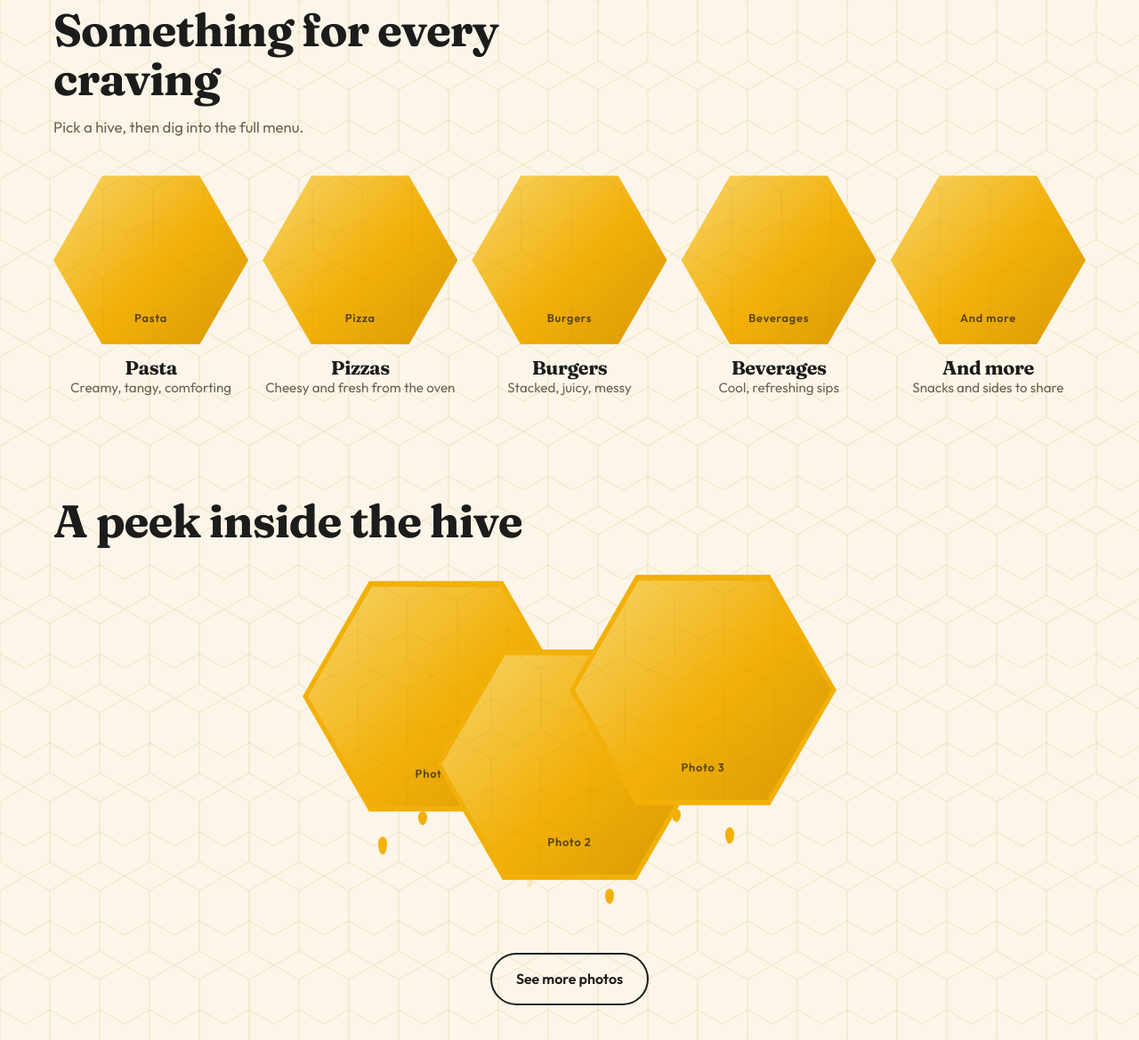
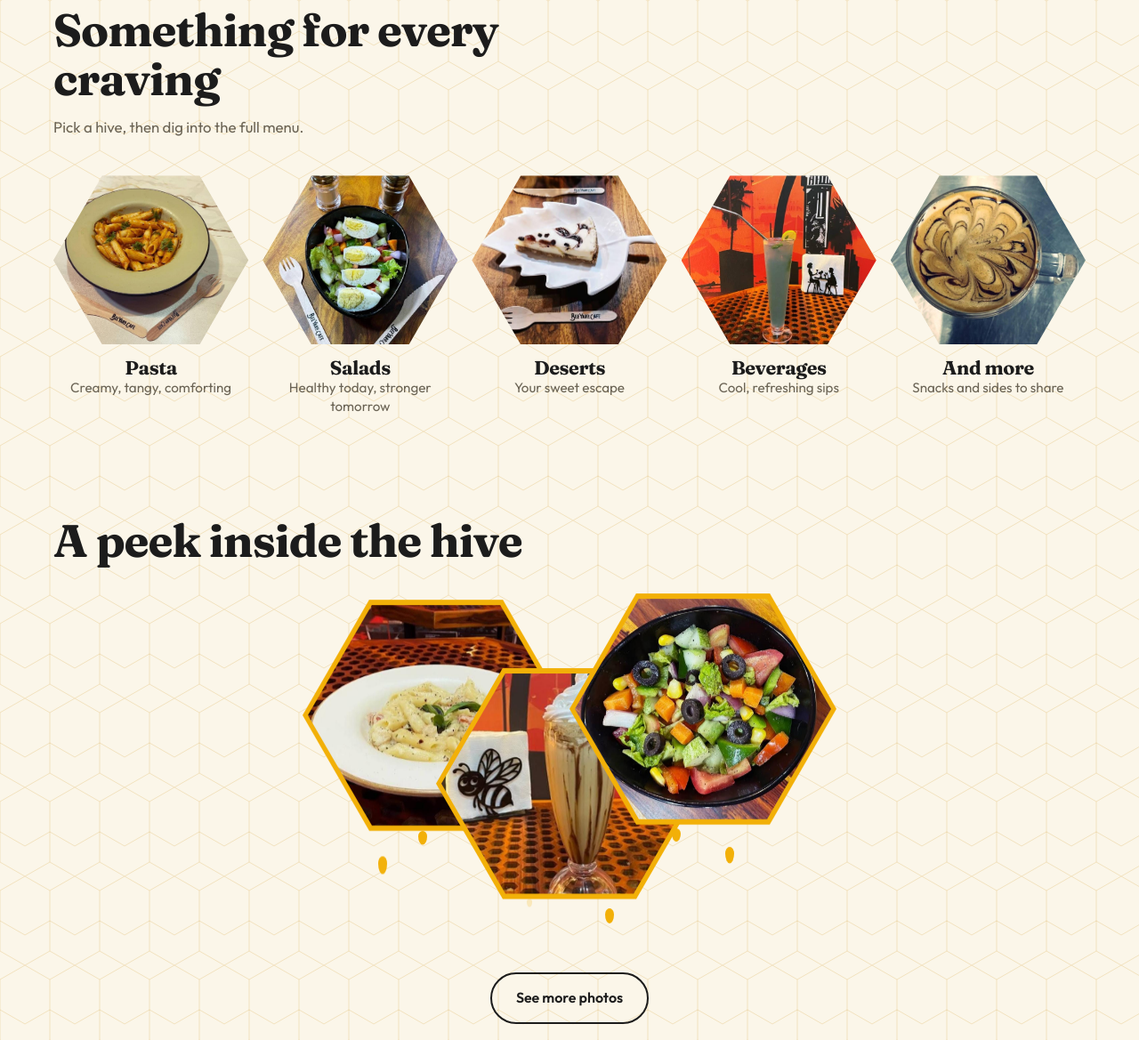
Before and after one commit to MobyForge/BeeYard.Cafe, a plain HTML site: page beeyard-web/index.html in a window 1280 px wide. Shown: the part 1515-2684 px from the top of the page at 89% size. Drawn offline with Linux system fonts and the light colour scheme.

Commit message:
Update index.html

```diff
--- a/beeyard-web/index.html
+++ b/beeyard-web/index.html
@@ -31,20 +31,20 @@
 <section><div class="wrap">
   <div class="sec-head rv"><h2>Something for every craving</h2><p>Pick a hive, then dig into the full menu.</p></div>
   <div class="cats rv">
-    <a class="cat" href="menu.html"><div class="hxi ph" data-label="Pasta" data-img="assets/img/cat-pasta.jpg"></div><h3>Pasta</h3><p>Creamy, tangy, comforting</p></a>
-    <a class="cat" href="menu.html"><div class="hxi ph" data-label="Pizza" data-img="assets/img/cat-pizza.jpg"></div><h3>Pizzas</h3><p>Cheesy and fresh from the oven</p></a>
-    <a class="cat" href="menu.html"><div class="hxi ph" data-label="Burgers" data-img="assets/img/cat-burger.jpg"></div><h3>Burgers</h3><p>Stacked, juicy, messy</p></a>
-    <a class="cat" href="menu.html"><div class="hxi ph" data-label="Beverages" data-img="assets/img/cat-drinks.jpg"></div><h3>Beverages</h3><p>Cool, refreshing sips</p></a>
-    <a class="cat" href="menu.html"><div class="hxi ph" data-label="And more" data-img="assets/img/cat-more.jpg"></div><h3>And more</h3><p>Snacks and sides to share</p></a>
+    <a class="cat" href="menu.html"><div class="hxi ph" data-label="Pasta" data-img="assets/img/cat-pasta.jpeg"></div><h3>Pasta</h3><p>Creamy, tangy, comforting</p></a>
+    <a class="cat" href="menu.html"><div class="hxi ph" data-label="Pizza" data-img="assets/img/cat-pizza.jpeg"></div><h3>Salads</h3><p>Healthy today, stronger tomorrow</p></a>
+    <a class="cat" href="menu.html"><div class="hxi ph" data-label="Burgers" data-img="assets/img/cat-burger.jpeg"></div><h3>Deserts</h3><p>Your sweet escape</p></a>
+    <a class="cat" href="menu.html"><div class="hxi ph" data-label="Beverages" data-img="assets/img/cat-drinks.jpeg"></div><h3>Beverages</h3><p>Cool, refreshing sips</p></a>
+    <a class="cat" href="menu.html"><div class="hxi ph" data-label="And more" data-img="assets/img/cat-more.jpeg"></div><h3>And more</h3><p>Snacks and sides to share</p></a>
   </div>
 </div></section>
 
 <section style="padding-top:0"><div class="wrap">
   <div class="sec-head rv"><h2>A peek inside the hive</h2></div>
   <div class="stack rv">
-    <div class="sh" style="--l:0;--t:0;--i:0"><div class="ph" data-label="Photo 1" data-img="assets/img/gallery-01.jpg"></div></div>
-    <div class="sh" style="--l:.5;--t:.3;--i:1"><div class="ph" data-label="Photo 2" data-img="assets/img/gallery-02.jpg"></div></div>
-    <div class="sh" style="--l:1;--t:0;--i:2"><div class="ph" data-label="Photo 3" data-img="assets/img/gallery-03.jpg"></div></div>
+    <div class="sh" style="--l:0;--t:0;--i:0"><div class="ph" data-label="Photo 1" data-img="assets/img/gallery-01.jpeg"></div></div>
+    <div class="sh" style="--l:.5;--t:.3;--i:1"><div class="ph" data-label="Photo 2" data-img="assets/img/gallery-02.jpeg"></div></div>
+    <div class="sh" style="--l:1;--t:0;--i:2"><div class="ph" data-label="Photo 3" data-img="assets/img/gallery-03.jpeg"></div></div>
     <i class="drop" style="--x:.3;--y:1;--d:0s"></i><i class="drop" style="--x:.45;--y:1;--d:-1.7s"></i>
     <i class="drop" style="--x:.85;--y:1.3;--d:-.8s"></i><i class="drop" style="--x:1.15;--y:1.3;--d:-2.4s"></i>
     <i class="drop" style="--x:1.4;--y:1;--d:-1.2s"></i><i class="drop" style="--x:1.6;--y:1;--d:-2.9s"></i>
```
